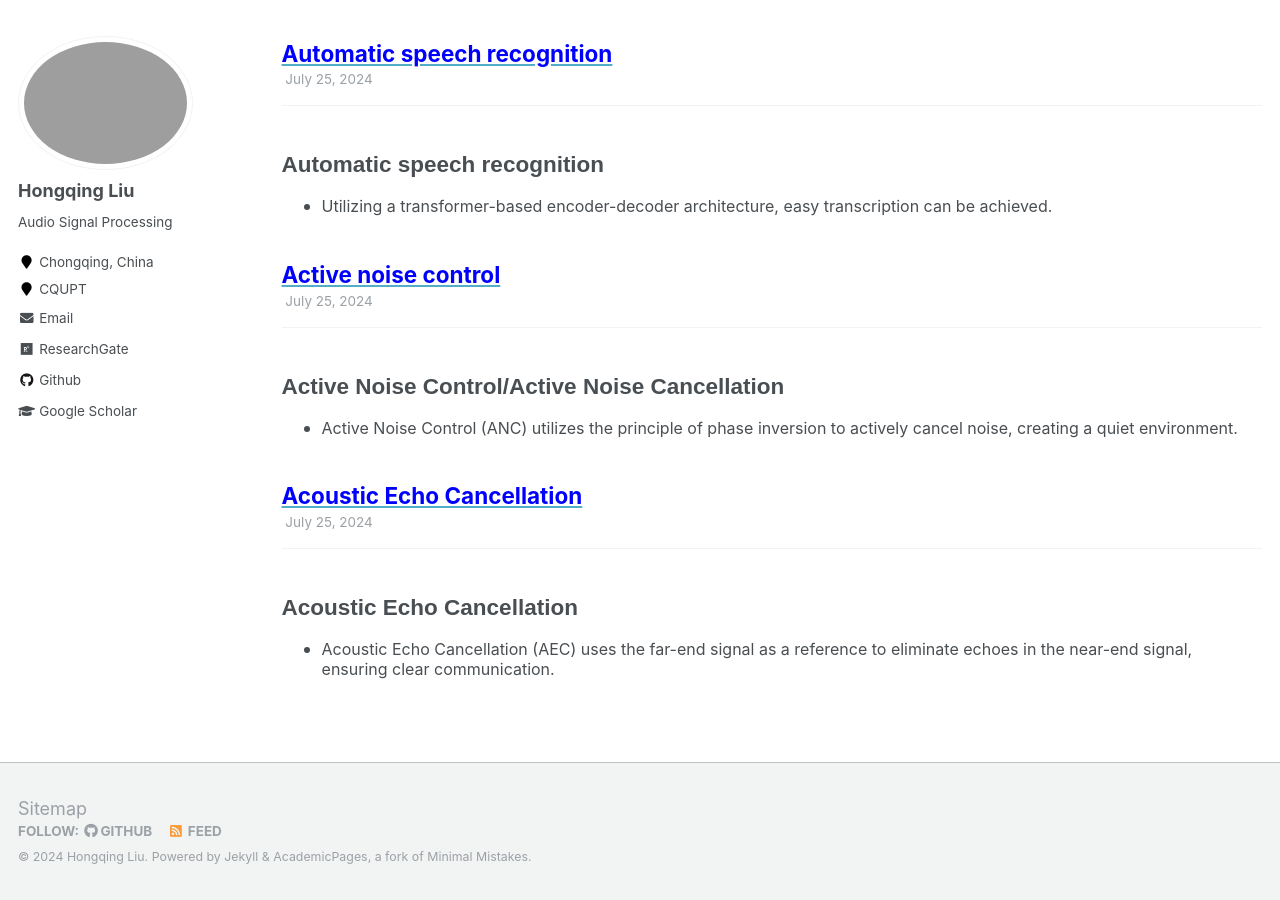
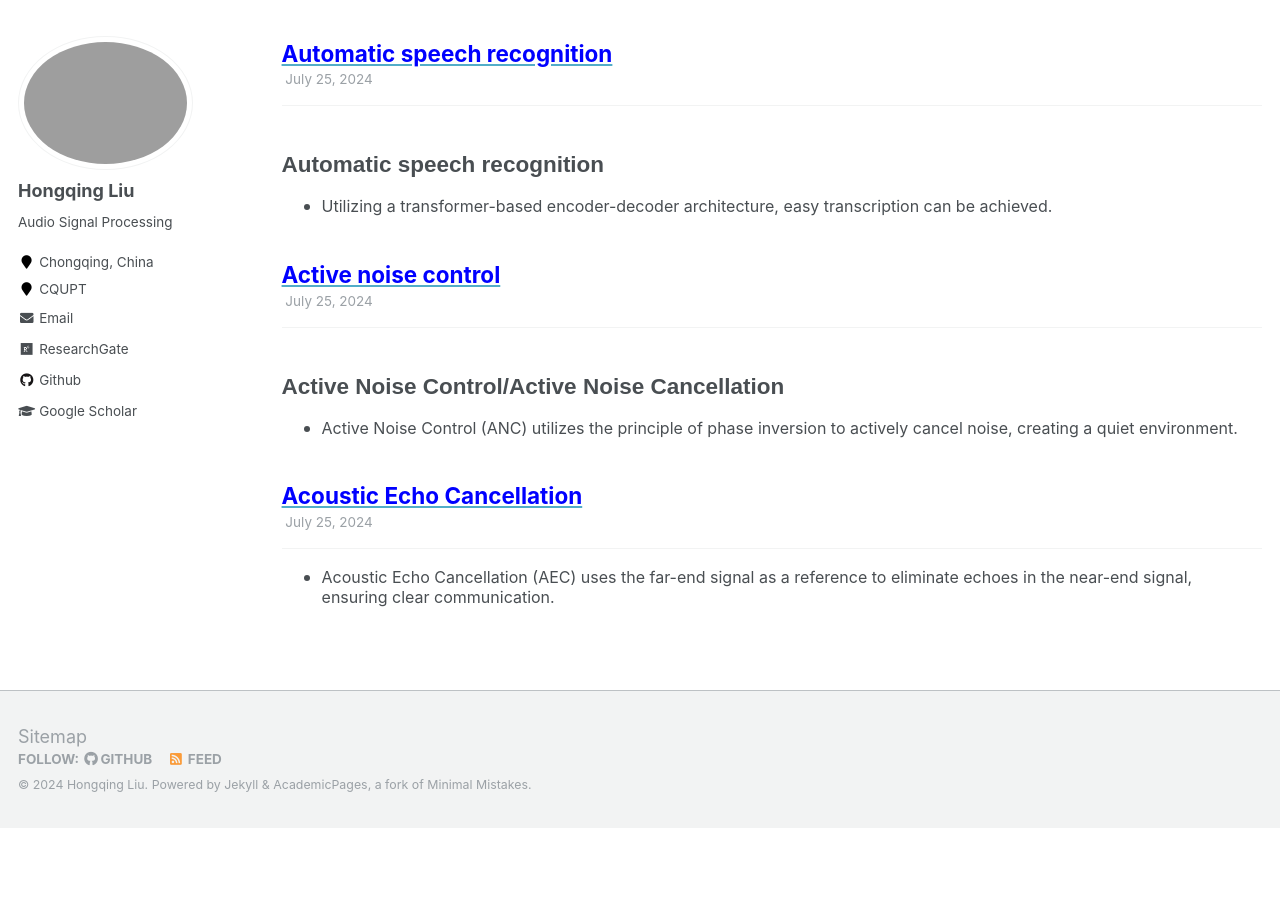
Before and after one commit to hong-qing-liu/english-hong-qing-liu.github.io, a Jekyll site: the page built from _pages/directions.html, in a window 1280 px wide and 900 px high, scrolled down 1792 px. Built offline with Jekyll 4.4.1, drawn with Linux system fonts in a browser that asks for light colours; after the commit the page ends 2620 px from its top, so only the background shows below that.

Commit message:
Update AEC.md

```diff
--- a/_talks/AEC.md
+++ b/_talks/AEC.md
@@ -6,7 +6,6 @@ permalink: /talks/AEC
 ---
 
 ---
-##  Acoustic Echo Cancellation
 - <font size=3> Acoustic Echo Cancellation (AEC) uses the far-end signal as a reference to eliminate echoes in the near-end signal, ensuring clear communication.</font>
 
 
```
